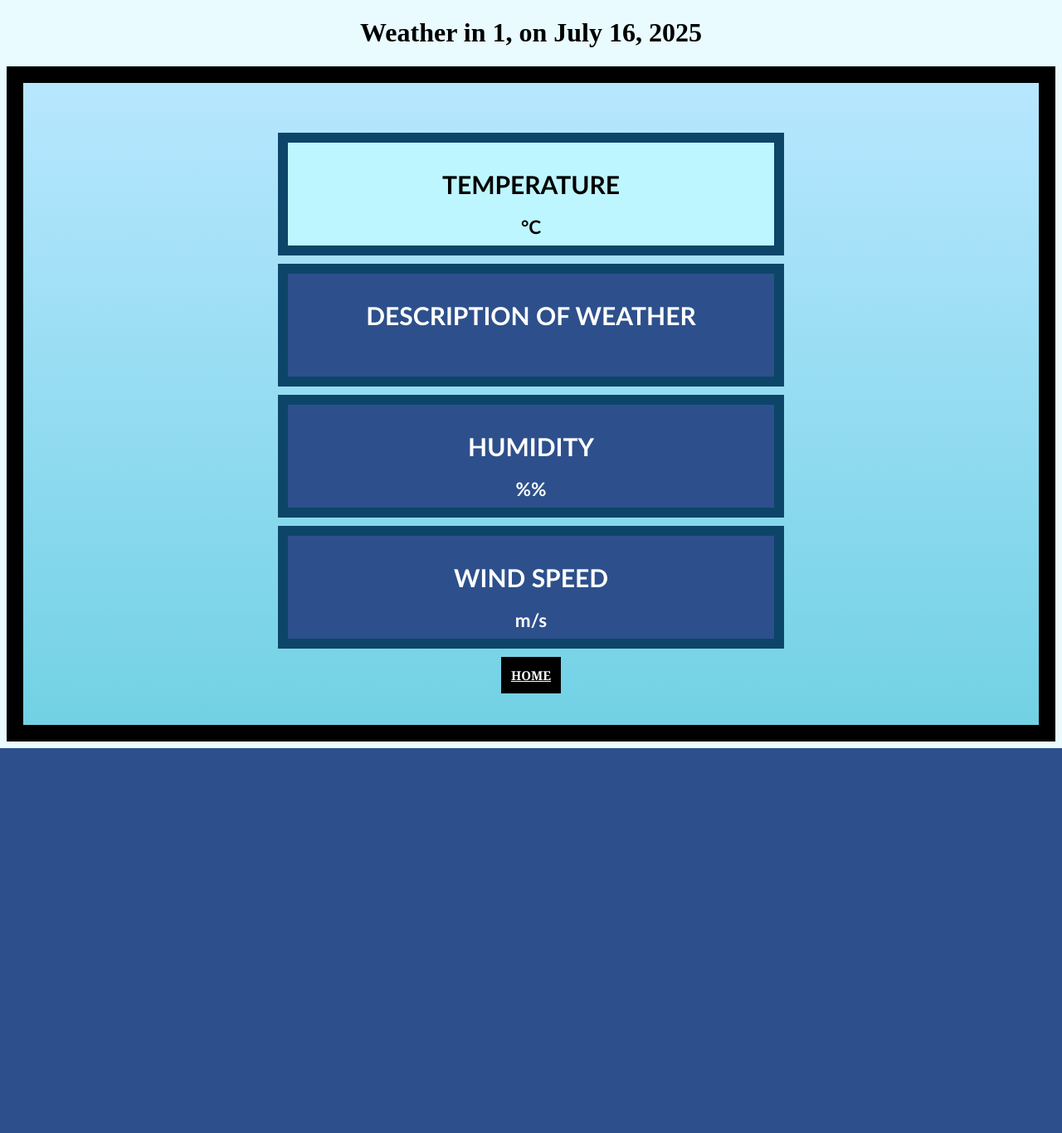
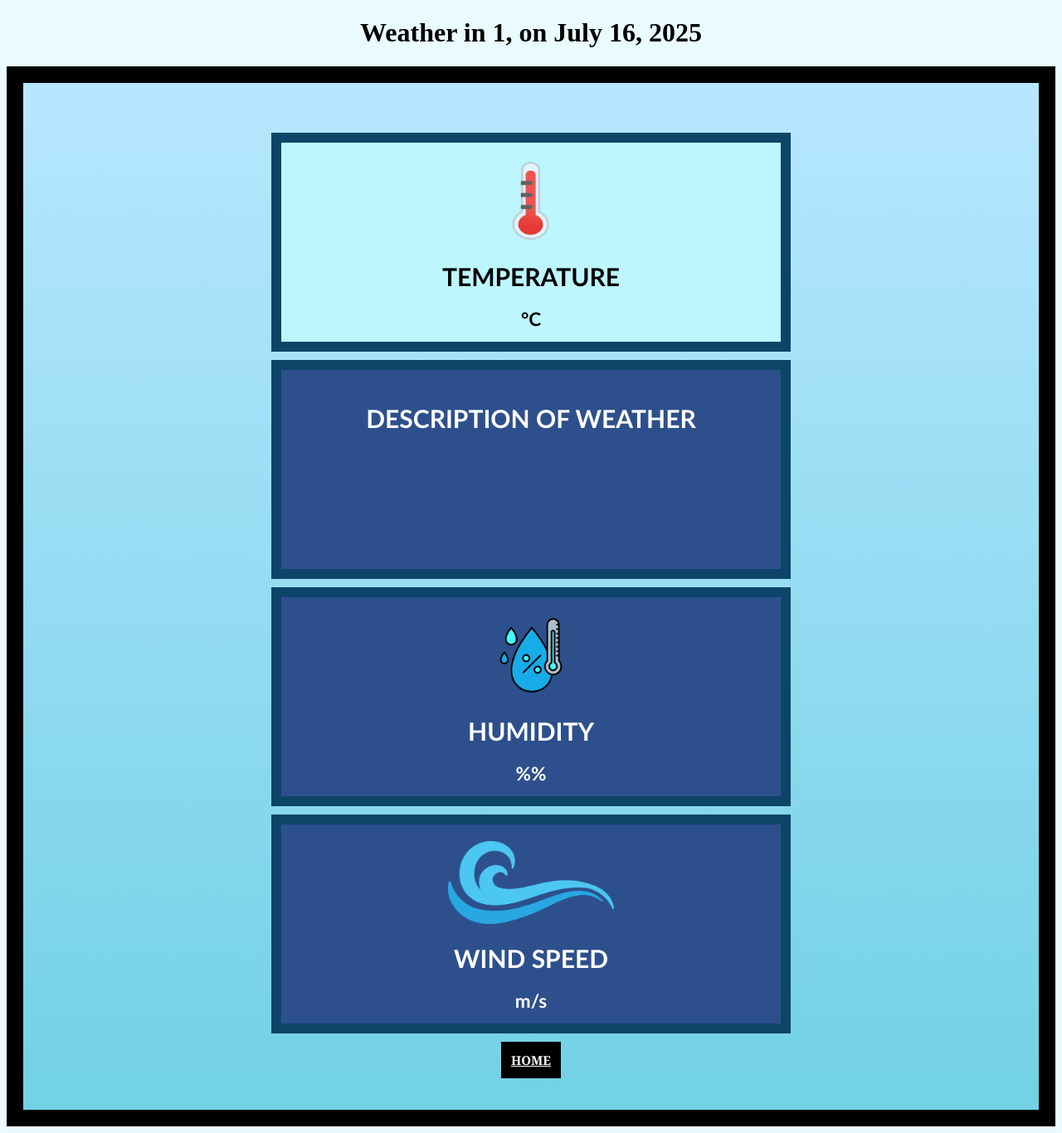
Before and after one commit to Edward-Mercado/django-weather-app, a Django app: page /search/1 in a window 1280 px wide. Shown: the whole page at 83% size. Before the commit the page ends 902 px from the top, so only its background shows below. Run offline with Django 5.2, Linux system fonts and the light colour scheme; data that the repository does not hold is empty.

Commit message:
images amirite

```diff
--- a/weather_project/weather_app/templates/index.html
+++ b/weather_project/weather_app/templates/index.html
@@ -6,9 +6,9 @@
     <title> WEATHER API TESTER </title>
     <style>
         .attribute {
-        width: 400px;
+        height: 200px;
         background-color: rgb(45, 80, 140);
-        padding: 12px;
+        padding: 20px;
         border-color: rgb(13, 69, 105);
         border-style: solid;
         border-width: 12px;
@@ -24,6 +24,7 @@
     <div class="main_div">
 
         <div class="attribute" style="background-color: {{ temp_color }}; color: black;">
+            <img src={% static "images/thermometer.png" %} width="120" height="100">
             <h1> TEMPERATURE </h1>
             <h2> {{ temperature }}°C </h2>
         </div>
@@ -34,11 +35,13 @@
         </div>
 
         <div class="attribute">
+            <img src={% static "images/humidity.png" %} width="100" height="100">
             <h1> HUMIDITY </h1>
             <h2> {{ humidity }}%% </h2>
         </div>
 
         <div class="attribute">
+            <img src={% static "images/wind.png" %} width="200" height="100">
             <h1> WIND SPEED </h1>
             <h2> {{ wind_speed }}m/s </h2>
         </div>
```
Also changed, not shown: weather_project/weather_app/static/images/humidity.png (added), weather_project/weather_app/static/images/thermometer.png (added), weather_project/weather_app/static/images/wind.png (added).
